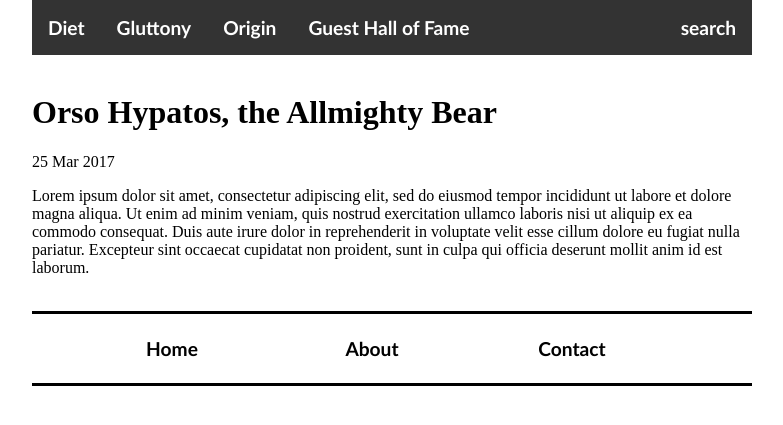
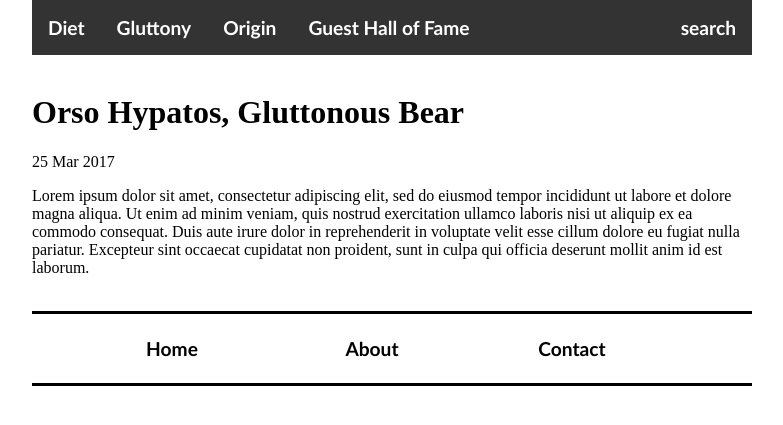
Before and after one commit to gluttonousbear/gluttonousbear.github.io, a Jekyll site: the page built from _posts/2017-03-25-orso-hypatos-site-launched.md, in a window 1280 px wide, cut to the strip 417-842 px from the top of the page. Shown: the whole strip, without its empty margins (248-1031 px from the left). Built offline with Jekyll 4.4.1, drawn with Linux system fonts in a browser that asks for light colours.

Commit message:
Update 2017-03-25-orso-hypatos-site-launched.md

```diff
--- a/_posts/2017-03-25-orso-hypatos-site-launched.md
+++ b/_posts/2017-03-25-orso-hypatos-site-launched.md
@@ -1,6 +1,6 @@
 ---
 layout: post
-title: Orso Hypatos, the Allmighty Bear
+title: Orso Hypatos, Gluttonous Bear
 date: 2017-03-25
 ---
 
```
